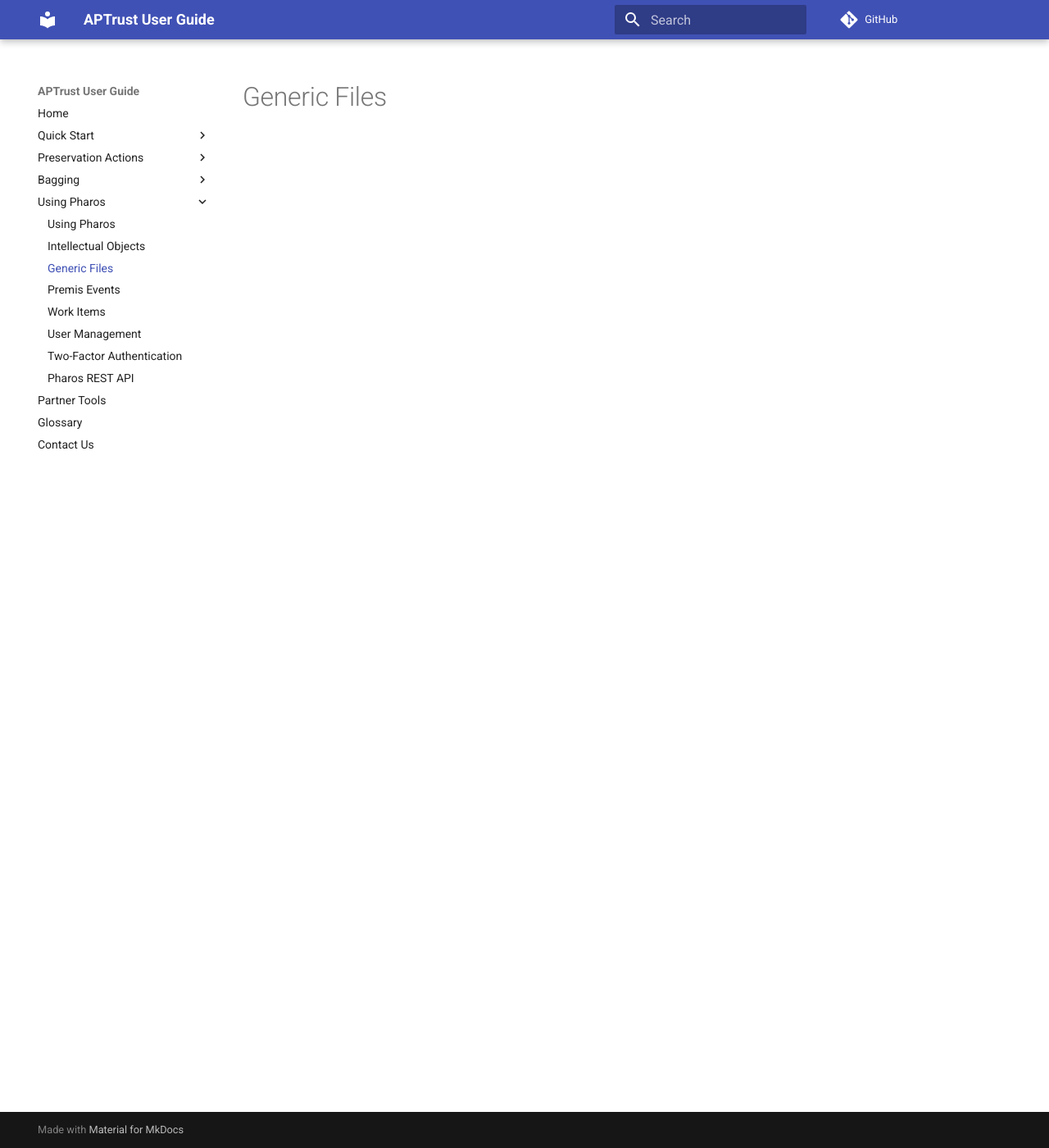
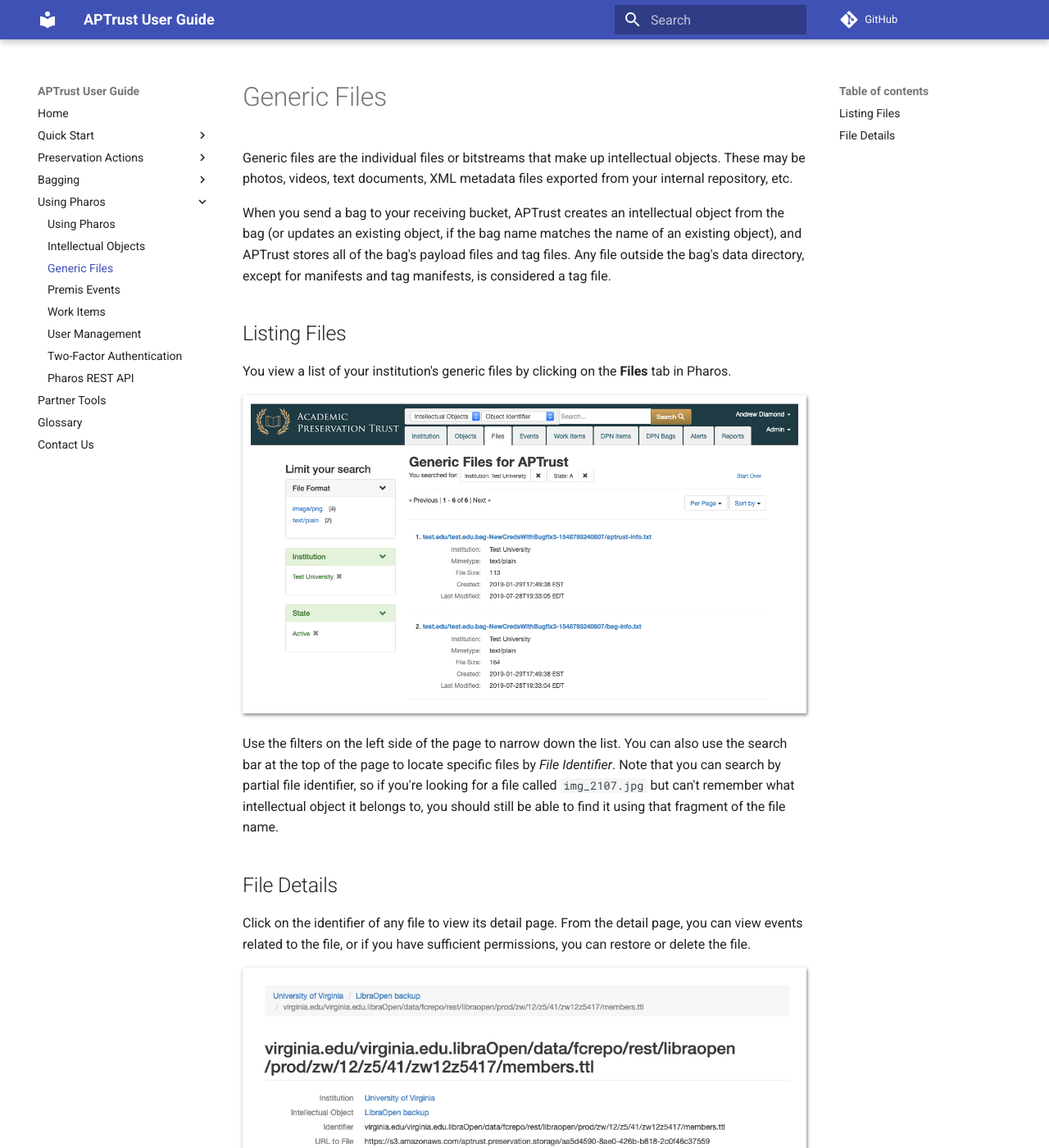
Before and after one commit to APTrust/userguide, an MkDocs documentation site: the page built from docs/pharos/files.md, in a window 1280 px wide and 1400 px high. Shown: the whole window at 82% size. Built offline with MkDocs 1.6.1 and Material for MkDocs 9.7.7, drawn with Linux system fonts in a browser that asks for light colours; comment, search, counter and statistics services are not loaded.

Commit message:
Added doc on Generic Files

```diff
--- a/docs/pharos/files.md
+++ b/docs/pharos/files.md
@@ -1 +1,19 @@
 # Generic Files
+
+Generic files are the individual files or bitstreams that make up intellectual objects. These may be photos, videos, text documents, XML metadata files exported from your internal repository, etc.
+
+When you send a bag to your receiving bucket, APTrust creates an intellectual object from the bag (or updates an existing object, if the bag name matches the name of an existing object), and APTrust stores all of the bag's payload files and tag files. Any file outside the bag's data directory, except for manifests and tag manifests, is considered a tag file.
+
+## Listing Files
+
+You view a list of your institution's generic files by clicking on the __Files__ tab in Pharos.
+
+![List of Generic Files](/img/pharos/FilesList.png)
+
+Use the filters on the left side of the page to narrow down the list. You can also use the search bar at the top of the page to locate specific files by _File Identifier_. Note that you can search by partial file identifier, so if you're looking for a file called `img_2107.jpg` but can't remember what intellectual object it belongs to, you should still be able to find it using that fragment of the file name.
+
+## File Details
+
+Click on the identifier of any file to view its detail page. From the detail page, you can view events related to the file, or if you have sufficient permissions, you can restore or delete the file.
+
+![Generic File detail page](/img/pharos/FileDetail.png)
```
Also changed, not shown: docs/img/pharos/FilesList.png (added).
